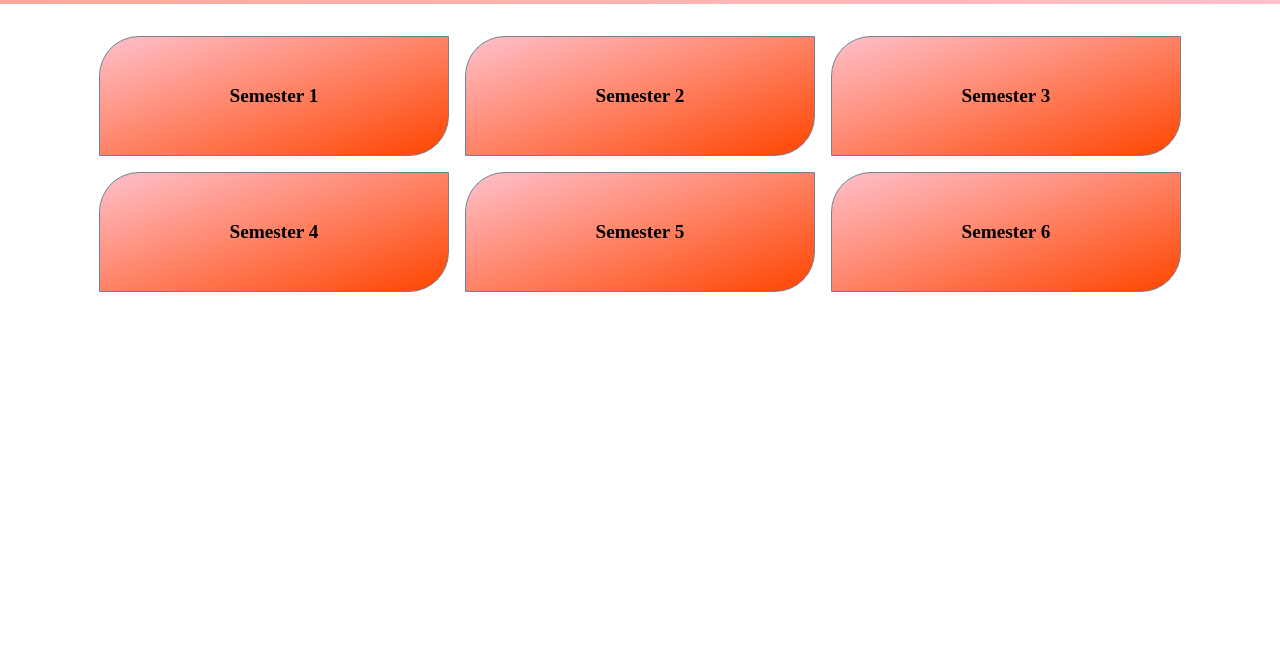
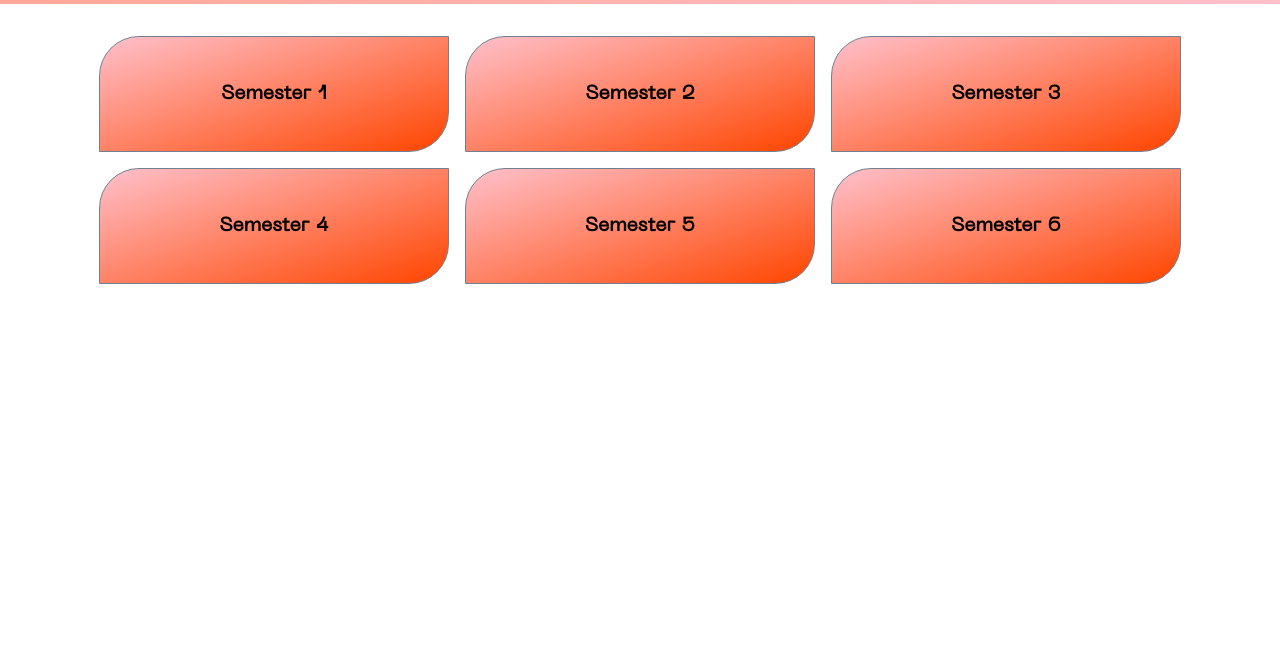
Before and after one commit to mitesh-goyal/computer.studymaterial.gncbudhlada, a plain HTML site: page index.html in a window 1280 px wide. Shown: the part 128-800 px from the top of the page. Drawn offline with Linux system fonts and the light colour scheme.

Commit message:
Update style.css

```diff
--- a/assets/style.css
+++ b/assets/style.css
@@ -1,8 +1,13 @@
+@font-face {
+  font-family: neueMachina;
+  src: url(./NeueMachina-Regular.otf);
+}
+
 * {
     margin: 0;
     padding: 0;
     box-sizing: border-box;
-    font-family: "neue machina"
+    font-family: "neueMachina"
 }
 
 body {
```
